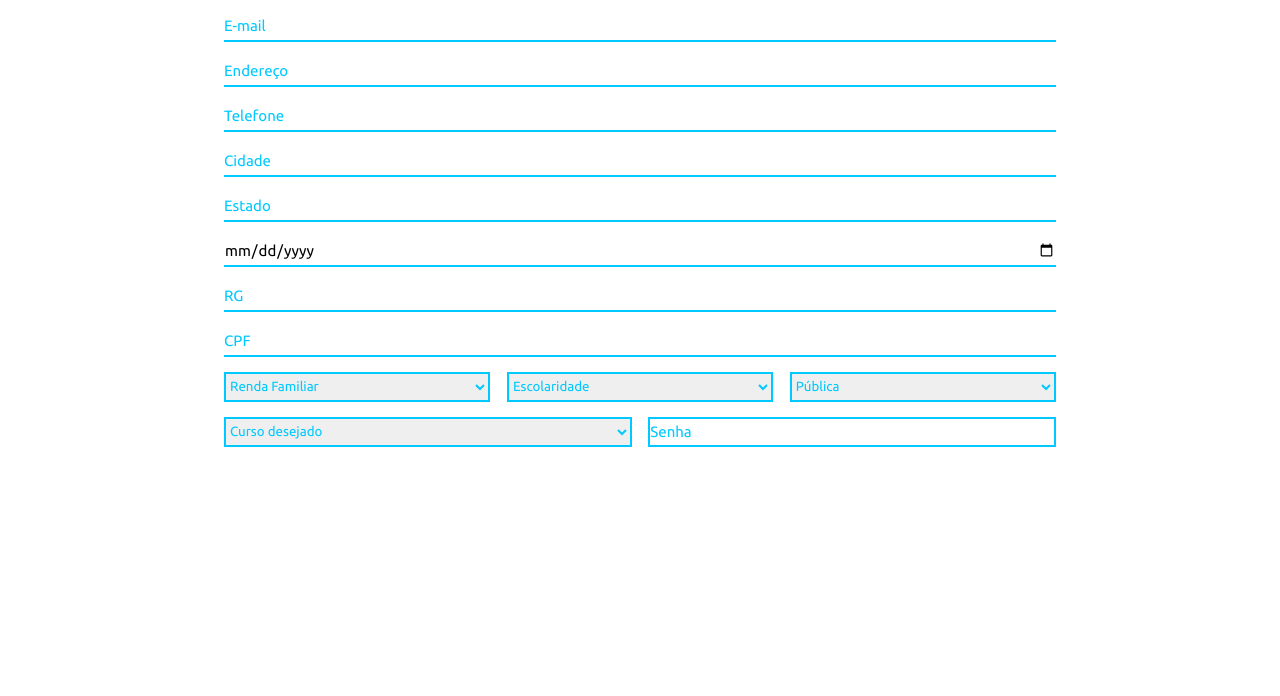
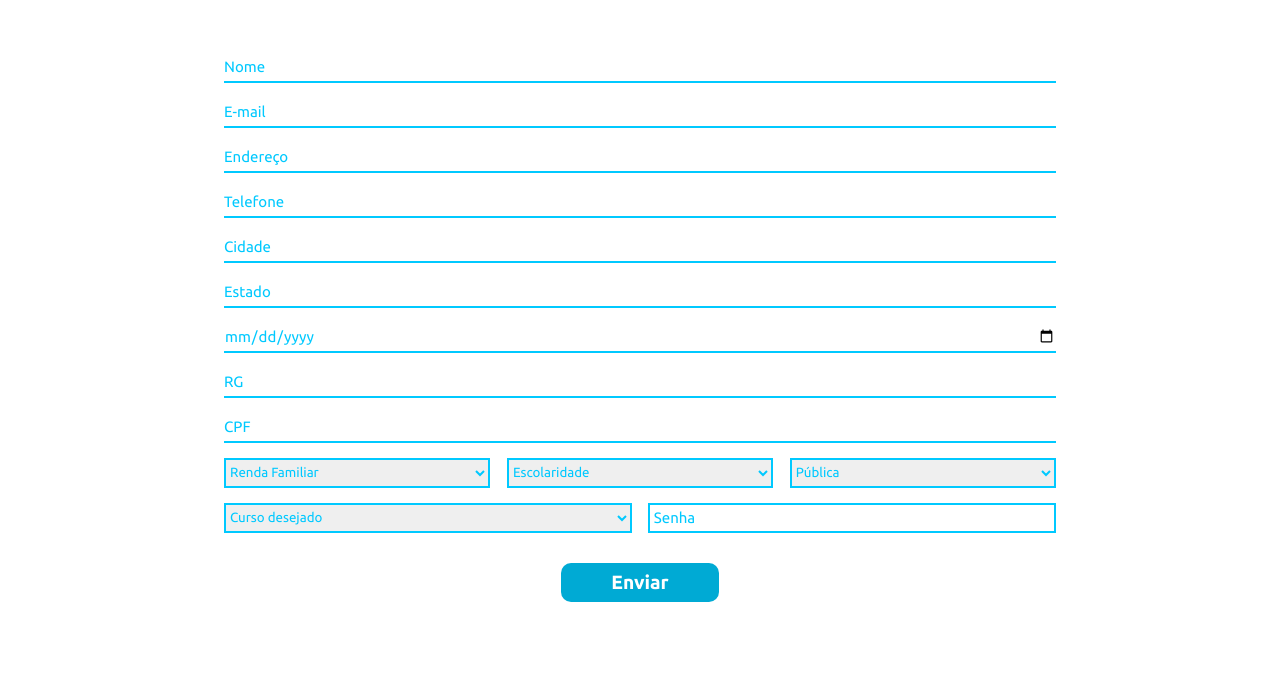
Before and after one commit to Demoday8/Demoday, a plain HTML site: page participe.html in a window 1280 px wide. Shown: the part 1688-2384 px from the top of the page. Before the commit the page ends 2290 px from the top, so only its background shows below. Drawn offline with Linux system fonts and the light colour scheme.

Commit message:
Mudança na page participe - desktop

```diff
--- a/participe.html
+++ b/participe.html
@@ -7,11 +7,9 @@
     <link rel="stylesheet" href="style/headerp.css">
     <link rel="stylesheet" href="style/reset.css">
     <link rel="stylesheet" href="style/footerp.css">
-    <script defer src="script/footer.js"></script>
     <link rel="stylesheet" href="https://use.fontawesome.com/releases/v5.3.1/css/all.css" integrity="sha384-mzrmE5qonljUremFsqc01SB46JvROS7bZs3IO2EmfFsd15uHvIt+Y8vEf7N7fWAU"
     crossorigin="anonymous">
     <link rel="stylesheet" href="style/participe.css">
-    <link rel="stylesheet" href="style/contato.css">
     <script defer src="script/header.js"></script>
     <link href="https://fonts.googleapis.com/css?family=Ubuntu:300,400,500,700" rel="stylesheet">
     <link rel="shortcut icon" href="./img/logoJovem1.png">
@@ -95,7 +93,7 @@
                     <input name="cidade" type="text" placeholder="Cidade">
                     <input name="estado" type="text" placeholder="Estado">
 
-                            <input name="dataDeNasc" type="date" placeholder="Data de Nascimento">
+                    <input name="dataDeNasc" type="date" placeholder="Data de Nascimento" id="dataNasc">
                     <input name="rg" type="number" placeholder="RG" maxlength="9">
                     <input name="cpf" type="number" placeholder="CPF" maxlength="11">
 
@@ -130,8 +128,9 @@
                             <option value="back-end">Back-end</option>
                             <option value="secretariado">Secretariado</option>
                         </select>
-                            <input id="pass" name="senha" type="password" placeholder="Senha">
+                        <input id="pass" name="senha" type="password" placeholder=" Senha">
                     </div>
+                    <button>Enviar</button>
                 </form>
             </div>
         </section>
--- a/script/footer.js
+++ /dev/null
@@ -1,14 +0,0 @@
-const body = document.querySelector('body');
-const l1 = document.querySelector('footer')
-
-function pintarDeVerde(){
-    if(scrollY  === body.scrollHeight - innerHeight){
-        l1.style.display = 'none';
-    }
-    else{
-        body.style.backgroundColor = '';
-        l1.style.display = 'flex';
-    }
-}
-
-body.onscroll = pintarDeVerde;
--- a/style/footerp.css
+++ b/style/footerp.css
@@ -1,7 +1,3 @@
-body{
-    height: 200vh;
-}
-
 footer{
     height: 70px;
     width: 100%;
@@ -11,15 +7,15 @@ footer{
     display: flex;
     align-items: center;
     justify-content: space-between;
-    position: fixed;
-    z-index: 50;
+    /* position: fixed;
+    z-index: 50; */
 }
 
-footer:focus{
+/* footer:focus{
     display: none;
     visibility: none;
     opacity: 0;
-}
+} */
 
 footer>img{
     height:90px;
@@ -76,6 +72,10 @@ footer>img{
     font-size: 30px;
 }
 
+.footer-links{
+    height: 70px;
+}
+
 .footer-links a{
     color: white;
     transform: scale(1.2);
--- a/style/participe.css
+++ b/style/participe.css
@@ -131,9 +131,39 @@
 
 /* SECTION: FORMULARIO */
 .formulario{
-    margin: 0;
+    margin: 0 auto;
     width: 100%;
-    height: 100vh;
+    height: 125vh;
+    flex-direction: column;
+    display: flex;
+    justify-content: space-evenly;
+    align-items: center;
+}
+
+form{
+    display: flex;
+    flex-direction: column;
+    justify-content: space-evenly;
+    align-items: center;
+    width: 100%;
+}
+
+.formulario button{
+    background-color: rgb(0, 170, 212);
+    color: white;
+    font-weight: 600;
+    max-width: 300px;
+    min-width: 120px;
+    min-height: 30px;
+    max-height: 45px;
+    padding: 8px 50px;
+    border: none;
+    border-radius: 10px;
+    font-family: 'ubuntu';
+    font-size: 1.2rem;
+    text-align: center;
+    cursor: pointer;
+    margin: 30px 0;
 }
 
 
@@ -143,10 +173,7 @@
     flex-direction: column;
     justify-content: space-evenly;
     align-items: flex-start;
-    background-color: red;
-    margin-top: 90px;
-    margin-right: 30px;
-    width: 100%;
+    width: 65%;
 
 }
 
@@ -168,9 +195,6 @@
     display: flex;
     align-items: center;
     justify-content: center;
-    /* background-color: green; */
-
-
 }
 
 
@@ -186,6 +210,9 @@
 
 }
 
+#dataNasc{
+    color: rgb(0, 201, 255);
+}
 
 ::-webkit-input-placeholder{
     color: rgb(0, 201, 255);
```
Lines whose indentation alone changed are shown as unchanged.
